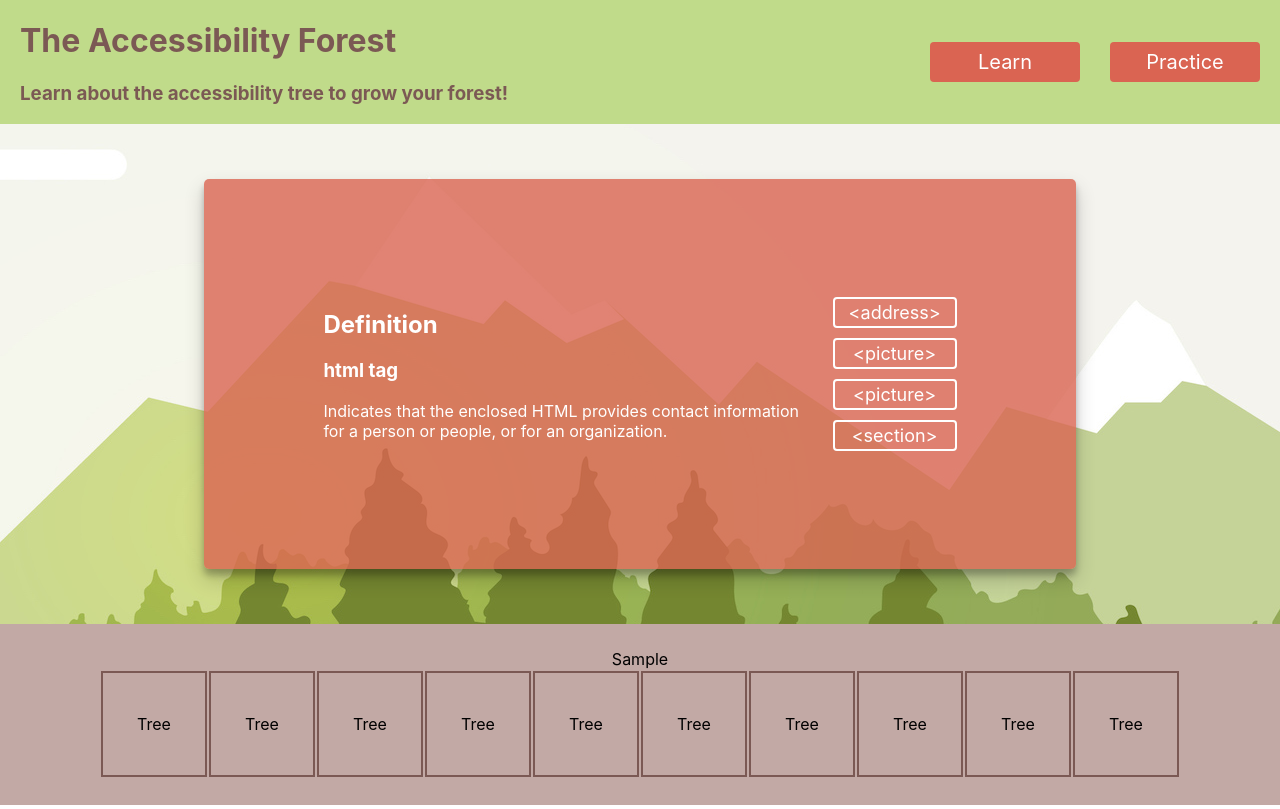
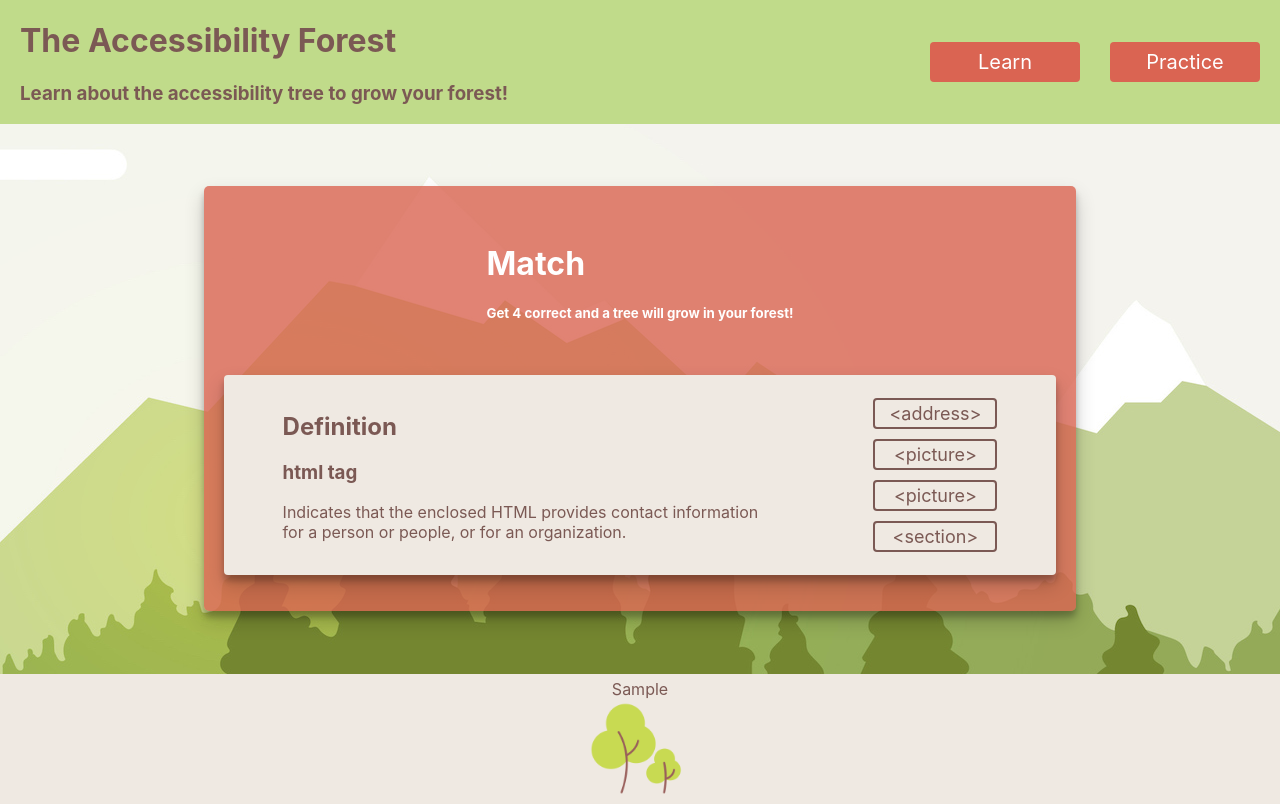
Before and after one commit to joejohnson3985/the-accessibility-forest, a React (Create React App) app: page / in a window 1280 px wide. Both pictures are taken after typing "Sample" into the empty fields and a click on the input 787 px from the left and 373 px from the top of the page. Built offline with nearby package versions, Linux system fonts and the light colour scheme.

Commit message:
Trees will now grow after 4 correct answers

```diff
--- a/src/Actions.js
+++ b/src/Actions.js
@@ -3,6 +3,11 @@ import './Actions.scss'
 import Welcome from './Welcome.js';
 import Learn from './Learn.js';
 import Forest from './Forest.js';
+import Tree1 from './Images/tree1.png'
+import Tree2 from './Images/tree2.png'
+import Tree3 from './Images/tree3.png'
+import Tree4 from './Images/tree4.png'
+import Tree5 from './Images/tree5.png'
 
 class Actions extends Component {
   constructor(props) {
@@ -11,8 +16,54 @@ class Actions extends Component {
       forestName: '',
       learn: false,
       practice: false,
-      points: 0
+      points: 0,
+      forestSize: 1,
+      treesToRender: []
     }
+  }
+
+  componentDidMount() {
+    this.addTrees();
+  }
+
+  scorePoints = () => {
+    let score = this.state.points
+    score++
+    this.setState({
+      points: score
+    }, () => {
+      this.growTrees();
+    })
+  }
+
+  growTrees = () => {
+    let  numPoints = this.state.points
+    let treeCount = this.state.forestSize;
+    if((numPoints % 4) === 0) {
+      console.log('New Tree')
+      treeCount++
+      this.setState({
+        forestSize: treeCount,
+      }, () => {
+        this.addTrees();
+      })
+    } else {
+      console.log('need mo points')
+    }
+  }
+
+  addTrees = () => {
+    const treeImgs = [Tree1, Tree2, Tree3, Tree4, Tree5]
+    let i = Math.floor(Math.random() * treeImgs.length)
+    const trees =  Object.assign([], this.state.treesToRender)
+      trees.push(
+        <td key={Date.now()}>
+          <img alt='Geometric tree illustration' src={treeImgs[i]}/>
+        </td>
+      )
+    this.setState({
+      treesToRender: trees,
+    })
   }
 
   nameForest = (name) => {
@@ -26,14 +77,14 @@ class Actions extends Component {
     if(!this.state.forestName) {
       whatToRender = <Welcome nameForest={this.nameForest}/>
     } else {
-      whatToRender = <Learn data={this.props.data}/>
+      whatToRender = <Learn scorePoints={this.scorePoints} data={this.props.data}/>
     }
     return (
       <div>
         <div className='actions-container'>
           {whatToRender}
         </div>
-        <Forest forestName={this.state.forestName} />
+        <Forest trees={this.state.treesToRender} forestName={this.state.forestName} />
       </div>
     )
   }
--- a/src/Actions.scss
+++ b/src/Actions.scss
@@ -1,5 +1,5 @@
 .actions-container {
-  height: 500px;
+  height: 550px;
   width: 100%;
   background-image: url(./Images/green_landscape.jpg);
   display: flex;
--- a/src/DefinitionCard.scss
+++ b/src/DefinitionCard.scss
@@ -3,5 +3,4 @@
 .definition-container {
   width: 60%;
   margin: 5px;
-  color: #fff;
 }
--- a/src/Forest.js
+++ b/src/Forest.js
@@ -1,32 +1,32 @@
 import React, { Component } from 'react';
 import './Forest.scss';
+
+
+
 
 class Forest extends Component {
   constructor(props) {
     super(props);
     this.state ={
-
     }
   }
 
   render() {
+    let whatToRender;
+    if(this.props.forestName) {
+      whatToRender = this.props.forestName
+    } else {
+      whatToRender = 'A nameless forest!!'
+    }
+
     return (
       <div>
         <section className='forest'>
           <table className="trees">
-            <caption>{this.props.forestName}</caption>
+            <caption>{whatToRender}</caption>
             <tbody>
               <tr>
-                <td>Tree</td>
-                <td>Tree</td>
-                <td>Tree</td>
-                <td>Tree</td>
-                <td>Tree</td>
-                <td>Tree</td>
-                <td>Tree</td>
-                <td>Tree</td>
-                <td>Tree</td>
-                <td>Tree</td>
+                {this.props.trees}
               </tr>
             </tbody>
           </table>
--- a/src/Forest.scss
+++ b/src/Forest.scss
@@ -4,7 +4,10 @@
   width: 100%;
   background-color: $plain-background;
   @include center-flex;
-  height: 181px;
+  height: 130px;
+}
+.trees{
+  width: 200px;
 }
 
 .trees td {
@@ -12,5 +15,15 @@
   height: 100px;
   width: 100px;
   margin: 4px;
-  border: 2px solid $primary-color;
 }
+
+.trees td img {
+  // visibility: hidden;
+  height: 100px;
+}
+
+.trees caption {
+  margin-top: 10px;
+  font-size: 16px;
+  color: $primary-color;
+}
--- a/src/Learn.js
+++ b/src/Learn.js
@@ -24,6 +24,7 @@ class Learn extends Component {
     this.setState({
       termCounter: term
     }, () => {
+      this.props.scorePoints();
       this.getCurrentTerm();
     })
   }
@@ -57,9 +58,15 @@ class Learn extends Component {
 
   render() {
     return (
-      <div className="learn-container">
-        <DefinitionCard definition={this.state.currentTerm.definition} termType={this.state.currentTerm.type} />
-        <MultipleChoice currentAnswer={this.state.currentTerm.term} wrongAnswers={this.state.wrongAnswers} displayNextTerm={this.displayNextTerm} />
+      <div className='learn-container'>
+        <hgroup>
+          <h1>Match</h1>
+          <h5>Get 4 correct and a tree will grow in your forest!</h5>
+        </hgroup>
+        <div className='term-container'>
+          <DefinitionCard definition={this.state.currentTerm.definition} termType={this.state.currentTerm.type} />
+          <MultipleChoice currentAnswer={this.state.currentTerm.term} wrongAnswers={this.state.wrongAnswers} displayNextTerm={this.displayNextTerm} />
+        </div>
       </div>
     )
   }
--- a/src/Learn.scss
+++ b/src/Learn.scss
@@ -2,10 +2,23 @@
 
 .learn-container {
   @include center-flex;
+  flex-direction: column;
+  justify-content: space-around;
   height: 70%;
   width: 65%;
   background-color: rgba(218,100,82, .8);
   padding: 20px;
   border-radius: 5px;
   box-shadow: 0 10px 20px rgba(0,0,0,0.19), 0 6px 6px rgba(0,0,0,0.23);
+  color: #fff;
 }
+
+.term-container {
+  @include center-flex;
+  justify-content: space-around;
+  box-shadow: 0 10px 20px rgba(0,0,0,0.19), 0 6px 6px rgba(0,0,0,0.23);
+  background-color: $plain-background;
+  color: $primary-color;
+  border-radius: 4px;
+  padding: 8px;
+}
--- a/src/Welcome.scss
+++ b/src/Welcome.scss
@@ -5,6 +5,8 @@
   padding: 8px;
   font-size: 20px;
   border-radius: 4px;
+  border: none;
+  color: $primary-color;
 }
 
 .submit-btn {
--- a/src/_variables.scss
+++ b/src/_variables.scss
@@ -2,7 +2,7 @@ $primary-color: #7b5954;
 $secondary-color: #da6452;
 $accent-color1: #c0db8a;
 $secondary-color-hover: rgba(218,100,82, .9);
-$plain-background: #c2a9a5;
+$plain-background: #efe9e2;
 
 @mixin primary-button {
   text-align: center;
@@ -20,9 +20,9 @@ $plain-background: #c2a9a5;
   text-align: center;
   width: 120px;
   padding: 3px 0;
-  border: 2px solid #fff;
+  border: 2px solid $primary-color;
   border-radius: 4px;
-  color: #fff;
+  color: $primary-color;
   cursor: pointer;
   font-size: 18px;
 }
```
